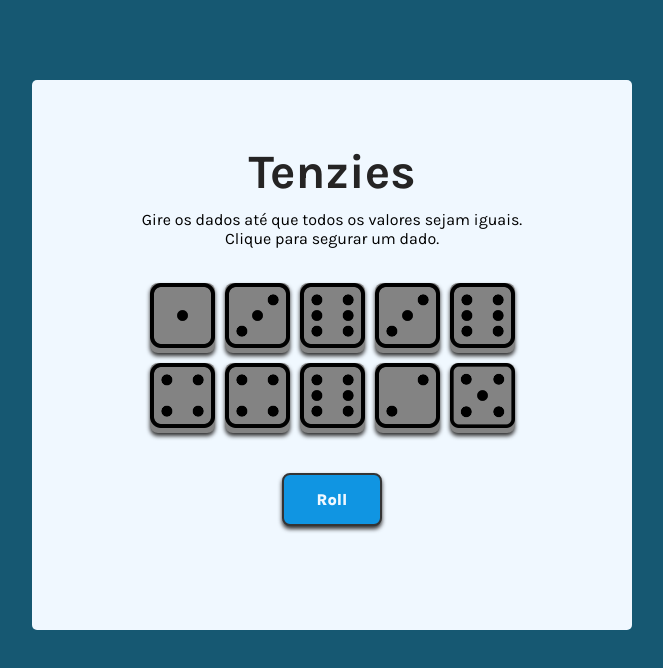
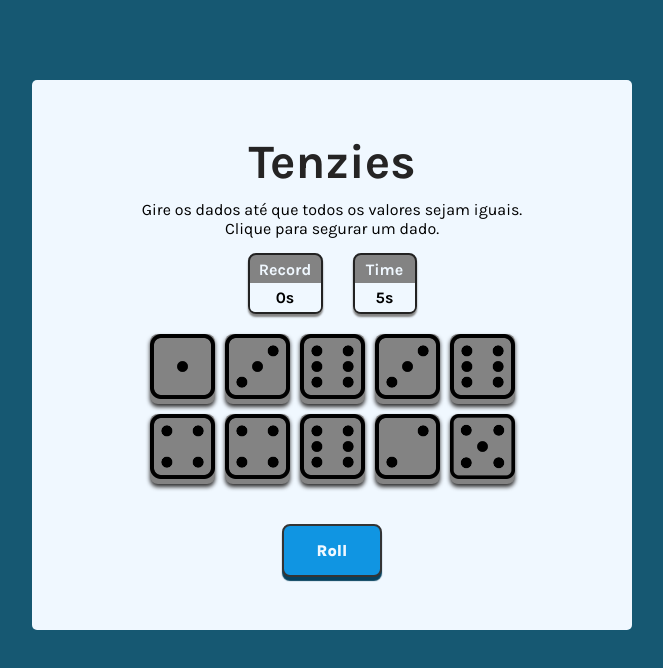
Before and after one commit to ThiagoYTorres/Tenzies-Project, a React (Vite) app: page / in a window 1280 px wide. Shown: the top 668 px of the page, without its empty margins (308-971 px from the left). Built offline with nearby package versions, Linux system fonts and the light colour scheme.

Commit message:
refatorando o código, add tempo/recorde

```diff
--- a/src/App.css
+++ b/src/App.css
@@ -9,7 +9,6 @@ body{
   display: flex;
   justify-content: center;
   margin-top: 80px;
-
 }
 .title{
   font-size: 3rem;
@@ -18,7 +17,7 @@ body{
   margin-bottom: 10px;
 }
 .about{
-  margin-bottom: 35px;
+  margin-bottom: 15px;
 }
 
 .dices-container{
@@ -27,7 +26,6 @@ body{
   gap: 10px;
   justify-items: center;
 }
-
 .dice{
   color: aliceblue;
   background-color: rgb(131, 131, 131);
@@ -43,7 +41,7 @@ body{
 .roll{
   padding: 15px 30px;
   border-radius: 8px;
-  box-shadow: 0px 3px 4px 0px #313030;
+  box-shadow: 0px 4px 1px 0px #06415e;
   font-weight: 900;
   font-size: 1rem;
   border: solid rgb(52, 52, 52) 2px;
@@ -57,7 +55,6 @@ body{
 .roll:hover{
   background-color: rgb(57, 177, 247);
 }
-
 .selected{
   background-color: rgb(24, 178, 24);
 }
@@ -66,14 +63,12 @@ body{
   flex-direction: column;
   align-items: center;
 }
-
 img{
   width:100%;
 }
-
 .game-cont{
   background-color: aliceblue;
-  padding: 0px 40px 40px 40px;
+  padding: 0px 40px 0px 40px;
   display: flex;
   width: 600px;
   height: 550px;
@@ -81,10 +76,55 @@ img{
   justify-content: center;
   border-radius: 5px;
 }
-
 .cont {
   background-color:rgb(217, 224, 231);
   text-align: center;
   border-radius: 5px;
   padding: 10px;
 }
+.stats{
+  display: flex;
+  justify-content: center;
+  text-align: center;
+  gap: 30px;
+  margin-bottom: 10px ;
+
+}
+.record, .timer{
+  display: flex;
+  flex-direction: column;
+  align-items: center;
+  width: 60px;
+  padding: 0px 30px;
+  padding-top: 5px;
+  border-radius: 8px;
+  background-color:rgb(131, 131, 131);
+  border: solid rgb(34, 34, 34) 2px ;
+  margin-bottom: 10px;
+  box-shadow: 0px 3px 2px 0px rgb(131, 131, 131);
+}
+.record p, .timer p {
+  background-color: aliceblue;
+  display: flex;
+  justify-content: center;
+  margin-top: 4px;
+  font-weight: 700;
+  padding: 5px 20px;
+  border-radius: 0px 0px 5px 5px;
+  width: 60px;
+}
+.record{
+  width: 75px;
+}
+.record p{
+  width: 71px;
+  position: relative;
+}
+.st{
+  color: aliceblue;
+  font-weight: 700;
+}
+.nrecord{
+  background-color: #165872;
+  transition: 0.3s;
+}
--- a/src/App.jsx
+++ b/src/App.jsx
@@ -1,12 +1,15 @@
-import {useState} from 'react'
+import {useState, useEffect} from 'react'
 import './App.css'
 import './Dice.jsx'
 import Dice from './Dice.jsx'
 import Confetti from 'react-confetti'
+import { use } from 'react'
 
 export default function App() {
 
  const [num, setNumber] = useState(() => gerarNumeros())
+ const [record,setRecord] = useState(0)
+ const [time,setTime] = useState(0)
 
  // Criando um array com 10 elementos
  function gerarNumeros(){
@@ -35,7 +38,7 @@ export default function App() {
 
   function roll(){
     setNumber(prev => prev.map( el => el.selecionado ? el : {...el, value: Math.ceil(Math.random() * 6) } ))
-    setRolls( prev => prev + 1)
+
   }
 
   function selecionar(id){
@@ -58,7 +61,33 @@ export default function App() {
 
   function newGame(){
     setNumber(gerarNumeros())
+    setTime(0)
   }
+
+  const game = num.every( obj => obj.selecionado == true ) && valoresIguais()
+
+useEffect( () => {
+  const interval = setInterval(() => {
+    if(game) return
+    setTime(prev => prev + 1)
+  }, 1000)
+
+  return () => clearInterval(interval)
+},[game])
+
+useEffect(()=>{
+  localStorage.setItem('record', record)
+  if(game){
+    if(time < record || record === 0){
+      setRecord(time)
+      localStorage.setItem('record', time )
+    }else{
+      null
+    }
+  }
+},[game])
+
+console.log('RECORD',localStorage.getItem('record'))
 
   return (
     <main className='game-cont'>
@@ -66,14 +95,19 @@ export default function App() {
         <h1 className='title'>Tenzies</h1>
         <p>Gire os dados até que todos os valores sejam iguais.</p>
         <p className='about'>Clique para segurar um dado.</p>
+        <div className='stats'>
+          <div className='record'><span className='st'>Record</span> <p>{record}s</p></div>
+          <div className='timer'><span className='st'>Time</span><p>{time}s</p></div>
+
+        </div>
           <section className='dices-container'>
         {console.log(num)}
         {diceComp}
         {console.log(valoresIguais())}
           </section>
-        { num.every( obj => obj.selecionado == true ) && valoresIguais() &&
+        {  game &&
           <Confetti width={window.innerWidth} height={window.innerHeight} numberOfPieces={500}/> }
-        { num.every( obj => obj.selecionado == true && obj.value ) && valoresIguais() ?
+        { game ?
         <button className='roll' onClick={newGame} style={{width:'150px'}}>New game</button> :
         <button className='roll' onClick={roll}>Roll</button>}
       </div>
```
